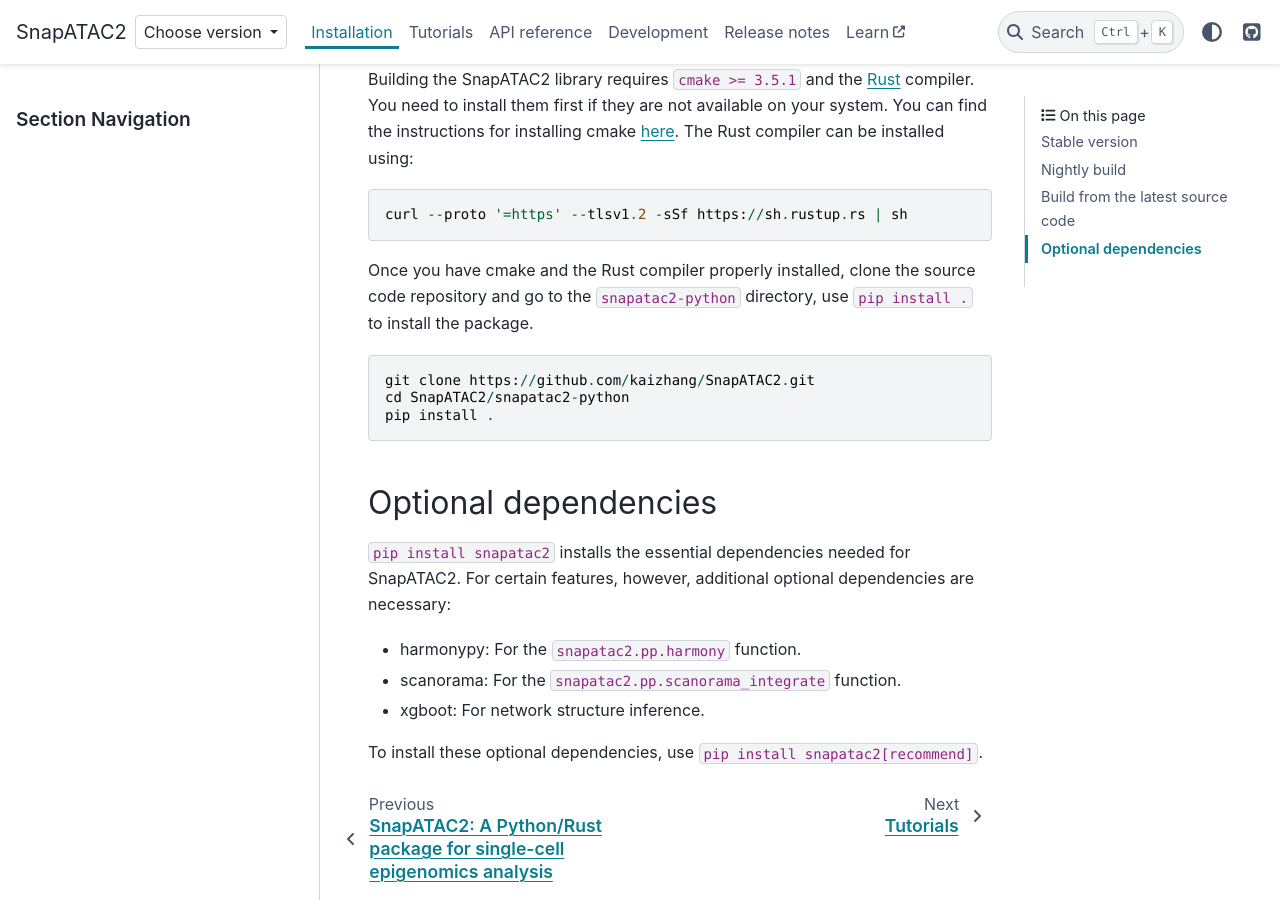
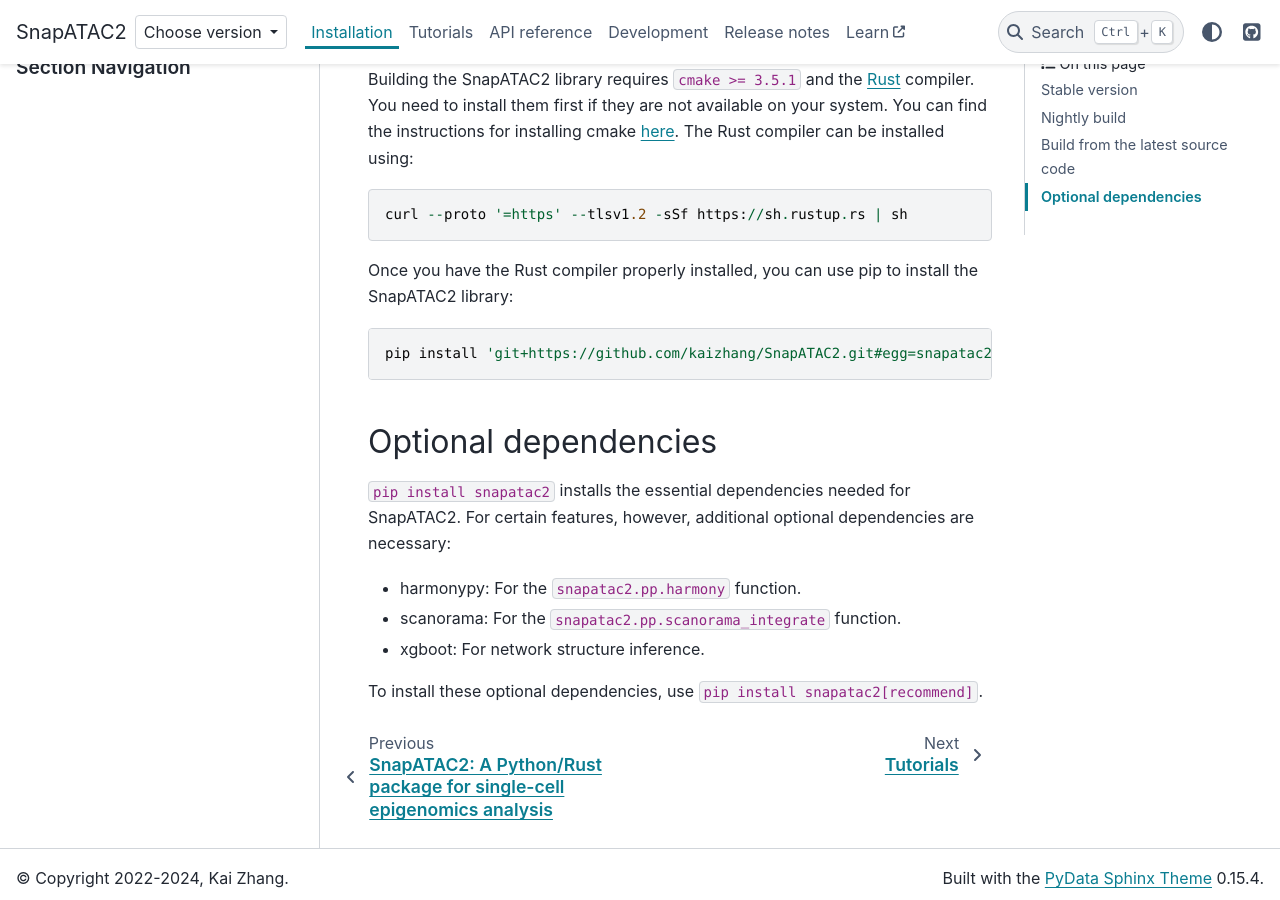
Before and after one commit to kaizhang/SnapATAC2, a Sphinx documentation site: the page built from docs/install.md, in a window 1280 px wide and 900 px high, scrolled down 1155 px. Built offline with Sphinx 7.4.7 and the PyData theme 0.15.4, drawn with Linux system fonts in a browser that asks for light colours; pages that are not in the unit, such as notebooks, are missing from menus; the version number is read from the project's files by our own code.

Commit message:
reorganize

````diff
--- /dev/null
+++ b/Cargo.toml
@@ -0,0 +1,6 @@
+[workspace]
+members = ["snapatac2-core", "snapatac2-python"]
+resolver = "2"
+
+[workspace.dependencies]
+snapatac2-core = { path = "snapatac2-core" }
--- a/docs/install.md
+++ b/docs/install.md
@@ -57,14 +57,10 @@ The Rust compiler can be installed using:
 curl --proto '=https' --tlsv1.2 -sSf https://sh.rustup.rs | sh
 ```
 
-Once you have cmake and the Rust compiler properly installed,
-clone the source code repository and go to the `snapatac2-python` directory,
-use `pip install .` to install the package.
+Once you have the Rust compiler properly installed, you can use pip to install the SnapATAC2 library:
 
 ```
-git clone https://github.com/kaizhang/SnapATAC2.git
-cd SnapATAC2/snapatac2-python
-pip install .
+pip install 'git+https://github.com/kaizhang/SnapATAC2.git#egg=snapatac2&subdirectory=snapatac2-python'
 ```
 
 Optional dependencies
````
Also changed, not shown: 3 other files.
